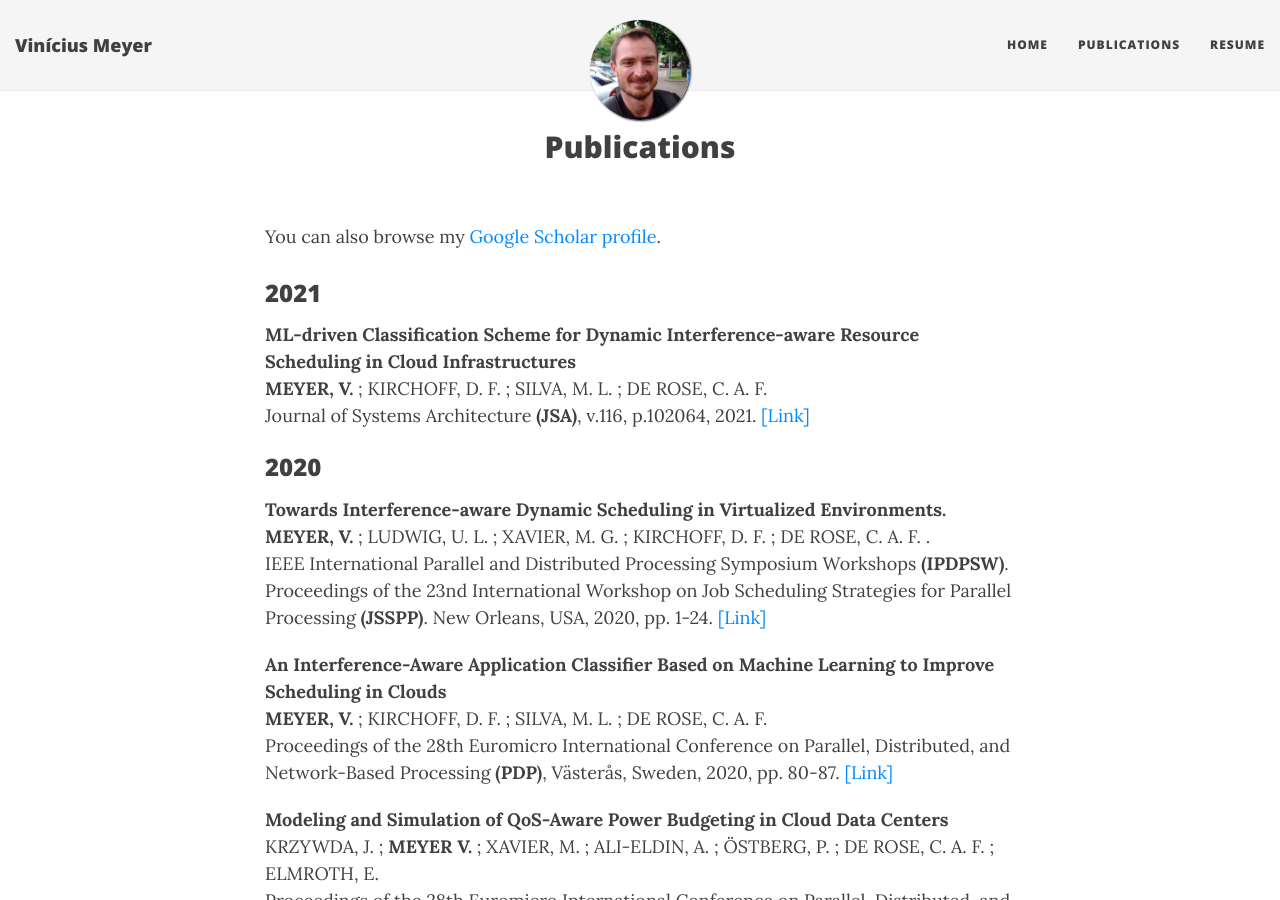
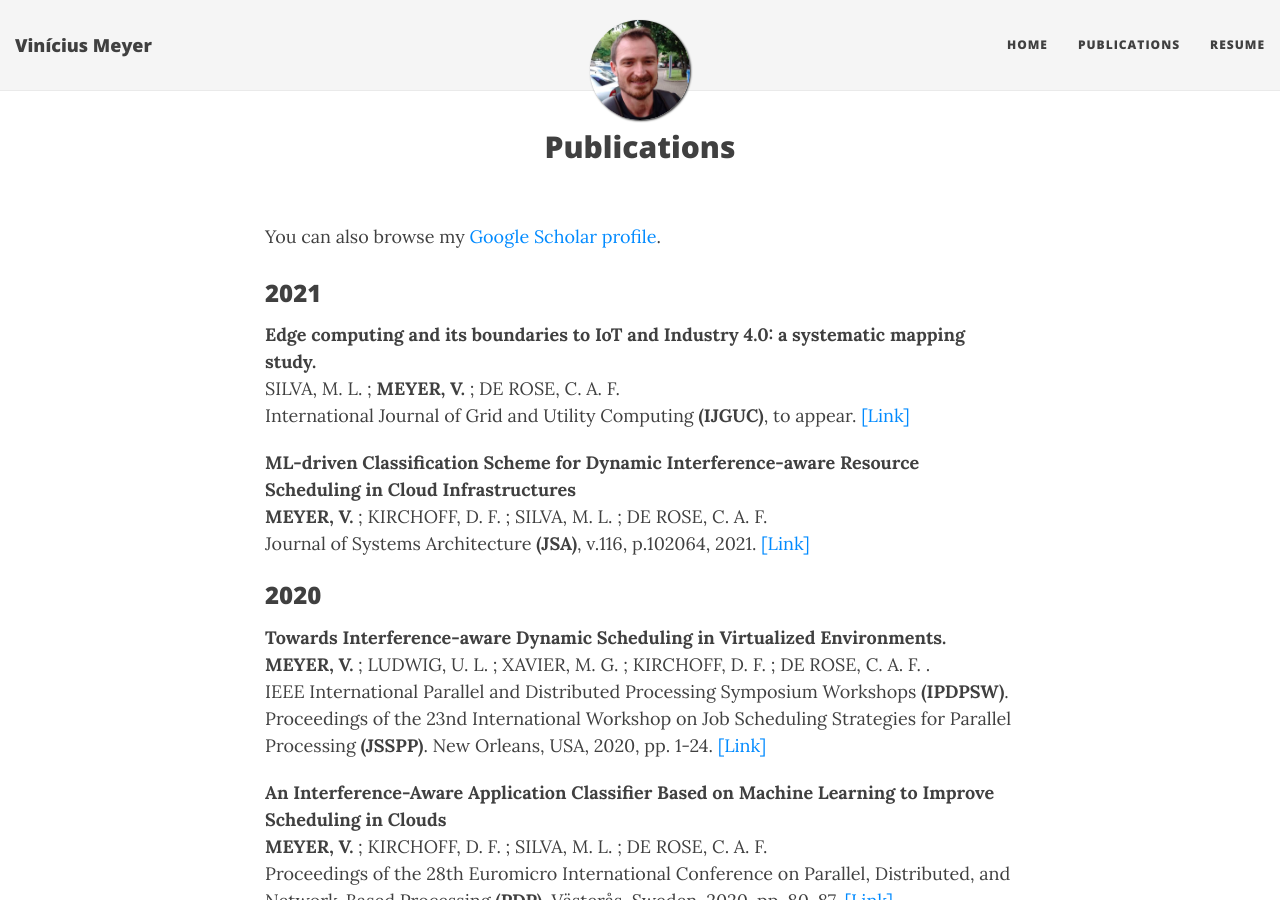
Before and after one commit to ViniciusMeyer/viniciusmeyer.github.io, a Jekyll site: the page built from publications.md, in a window 1280 px wide and 900 px high. Built offline with Jekyll 4.4.1, drawn with Linux system fonts in a browser that asks for light colours; nearby versions of some CDN libraries.

Commit message:
Update publications.md

```diff
--- a/publications.md
+++ b/publications.md
@@ -9,6 +9,16 @@ You can also browse my <a href="https://scholar.google.com.br/citations?user=t9w
 <h3>
     <a name='2021'></a> 2021
 </h3>
+
+<div class="media">
+    <div class="media-body">
+       <p class="media-heading">
+          <strong> Edge computing and its boundaries to IoT and Industry 4.0: a systematic mapping study.</strong><br />
+          SILVA, M. L. ; <b>MEYER, V.</b> ; DE ROSE, C. A. F.<br />
+		International Journal of Grid and Utility Computing <b>(IJGUC)</b>, to appear. <a href="https://www.inderscience.com/info/ingeneral/forthcoming.php?jcode=IJGUC">[Link]</a><br />
+       </p>
+    </div>
+</div>
 
 <div class="media">
     <div class="media-body">
```
